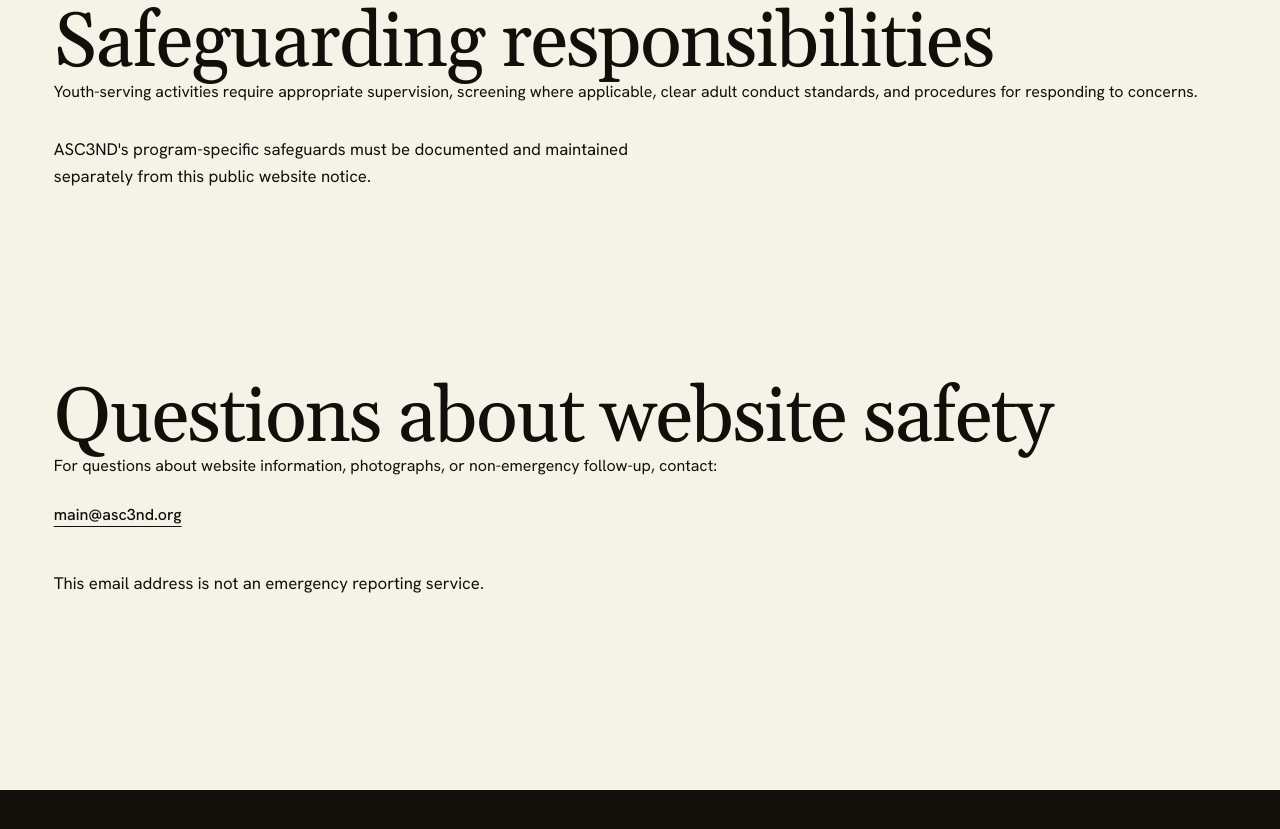
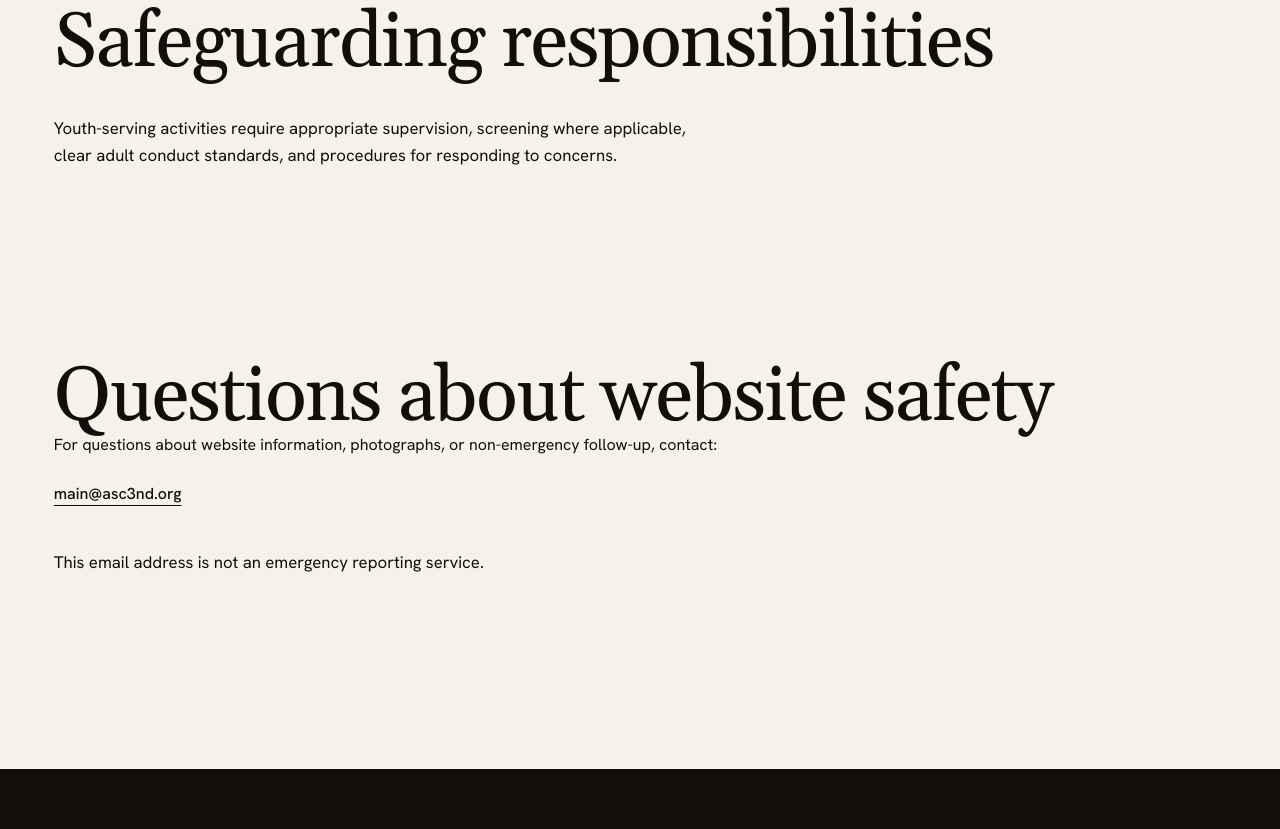
Before and after one commit to executiveusa/asc3nd-brand-site, a Next.js app: page /youth-safety in a window 1280 px wide. Shown: the part 2680-3509 px from the top of the page. Built offline with nearby package versions, Linux system fonts and the light colour scheme; no server answers.

Commit message:
Remove requested youth-safety policy documentation sentence

```diff
--- a/app/youth-safety/page.tsx
+++ b/app/youth-safety/page.tsx
@@ -45,7 +45,6 @@ export default function YouthSafetyPage() {
       <section className="interior-statement shell">
         <h2>Safeguarding responsibilities</h2>
         <p>Youth-serving activities require appropriate supervision, screening where applicable, clear adult conduct standards, and procedures for responding to concerns.</p>
-        <p>ASC3ND&apos;s program-specific safeguards must be documented and maintained separately from this public website notice.</p>
       </section>
 
       <section className="interior-statement shell">
```
